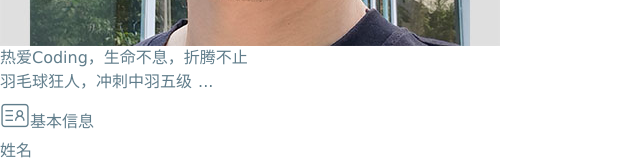
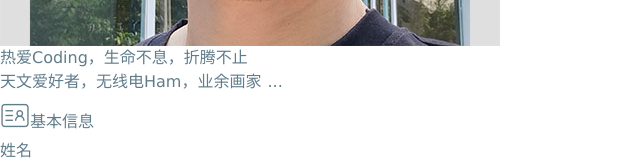
Before and after one commit to Sunhaha520/myresume, a Vue app: page / in a window 1280 px wide. Shown: the part 454-614 px from the top of the page, without its empty margins (0-640 px from the left). Built offline with nearby package versions, Linux system fonts and the light colour scheme.

Commit message:
Update Avatar.vue

```diff
--- a/src/views/Avatar/Avatar.vue
+++ b/src/views/Avatar/Avatar.vue
@@ -5,6 +5,6 @@
       src="/img/avatar.jpg" />
 
     <div>热爱Coding，生命不息，折腾不止</div>
-    <div>羽毛球狂人，冲刺中羽五级 ...</div>
+    <div>天文爱好者，无线电Ham，业余画家 ...</div>
   </div>
 </template>
```
